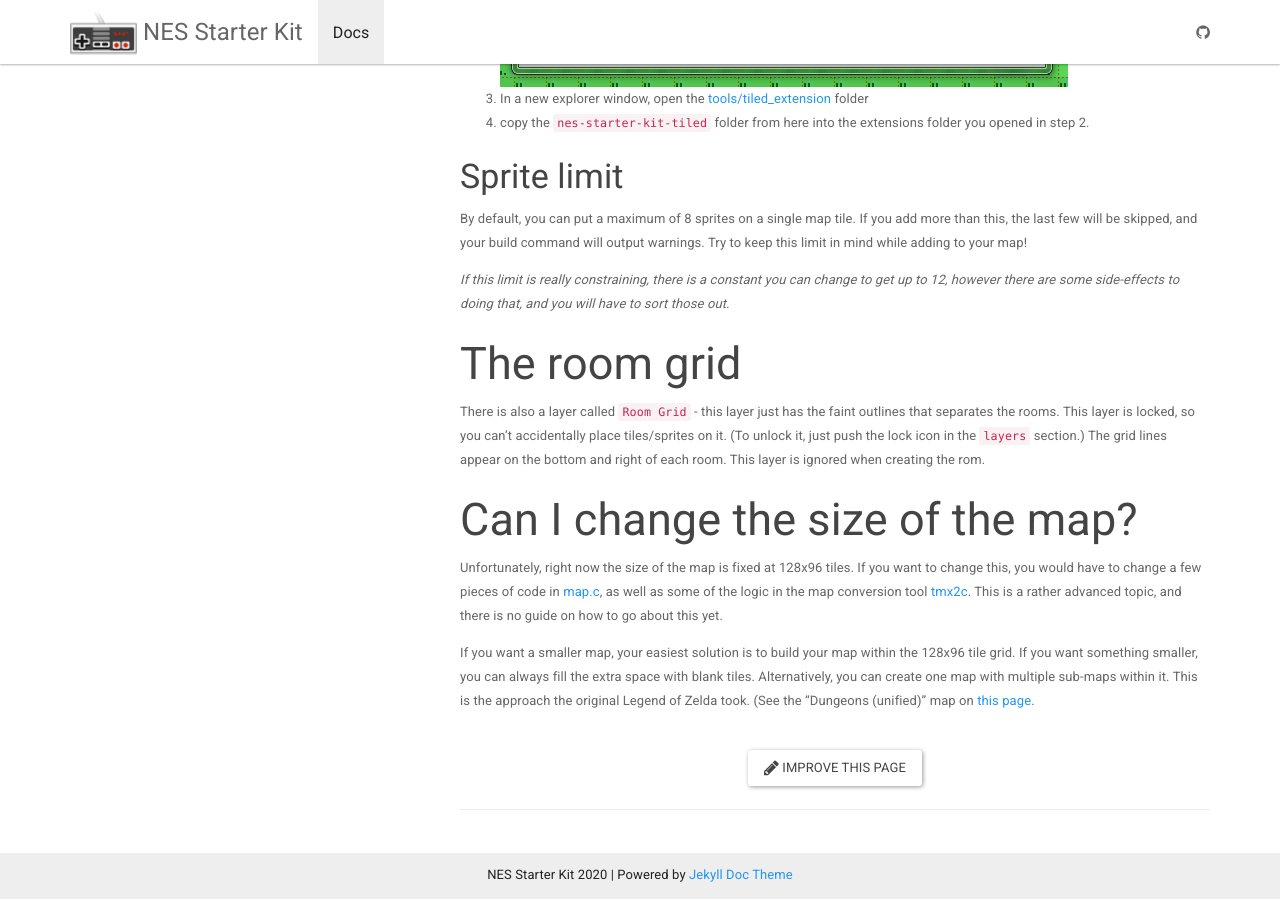
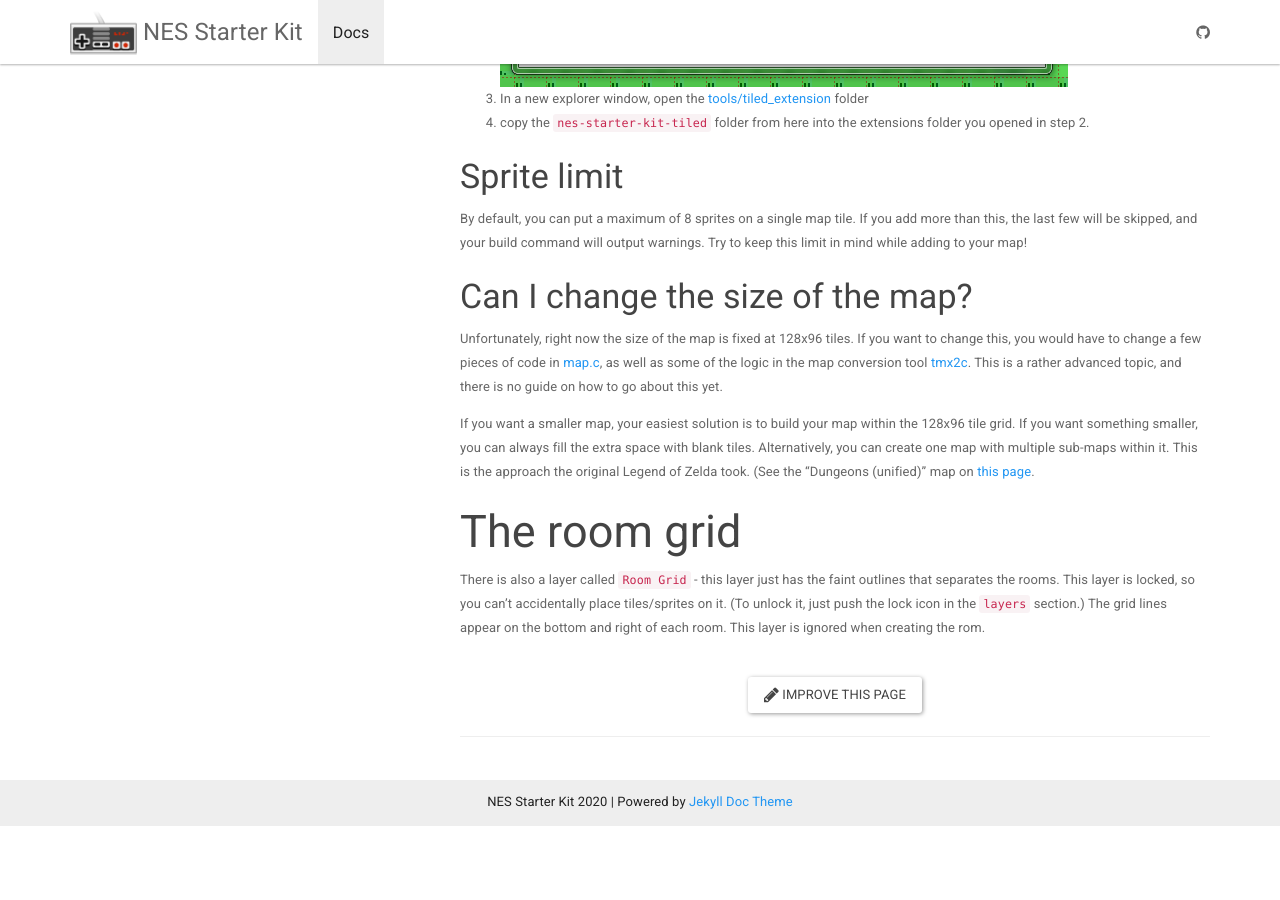
Before and after one commit to igwgames/nes-starter-kit, a Jekyll site: the page built from _docs/section_2/changing_the_world.md, in a window 1280 px wide and 900 px high, scrolled down 2065 px. Built offline with Jekyll 4.4.1, drawn with Linux system fonts in a browser that asks for light colours; nearby versions of some CDN libraries; our own code applies the rules of GitHub Pages for plain Markdown files; after the commit the page ends 2892 px from its top, so only the background shows below that.

Commit message:
Automated documentation update [ci skip]

```diff
--- a/_docs/section_2/changing_the_world.md
+++ b/_docs/section_2/changing_the_world.md
@@ -60,17 +60,7 @@ By default, you can put a maximum of 8 sprites on a single map tile. If you add
 few will be skipped, and your build command will output warnings. Try to keep this limit in mind while
 adding to your map!
 
-_If this limit is really constraining, there is a constant you can change to get up to 12, however there
-are some side-effects to doing that, and you will have to sort those out._
-
-## The room grid
-
-There is also a layer called `Room Grid` - this layer just has the faint outlines that separates the rooms. This
-layer is locked, so you can't accidentally place tiles/sprites on it. (To unlock it, just push the lock icon in
-the `layers` section.) The grid lines appear on the bottom and right of each room. This layer is ignored when
-creating the rom.
-
-## Can I change the size of the map?
+### Can I change the size of the map?
 
 Unfortunately, right now the size of the map is fixed at 128x96 tiles. If you want to change this, you would have
 to change a few pieces of code in [map.c](../../source/map/map.c), as well as some of the logic in the map conversion
@@ -80,3 +70,10 @@ If you want a smaller map, your easiest solution is to build your map within the
 smaller, you can always fill the extra space with blank tiles. Alternatively, you can create one map with multiple sub-maps
 within it. This is the approach the original Legend of Zelda took. (See the "Dungeons (unified)" map on
 [this page](https://ian-albert.com/games/legend_of_zelda_maps/).
+
+## The room grid
+
+There is also a layer called `Room Grid` - this layer just has the faint outlines that separates the rooms. This
+layer is locked, so you can't accidentally place tiles/sprites on it. (To unlock it, just push the lock icon in
+the `layers` section.) The grid lines appear on the bottom and right of each room. This layer is ignored when
+creating the rom.
```
